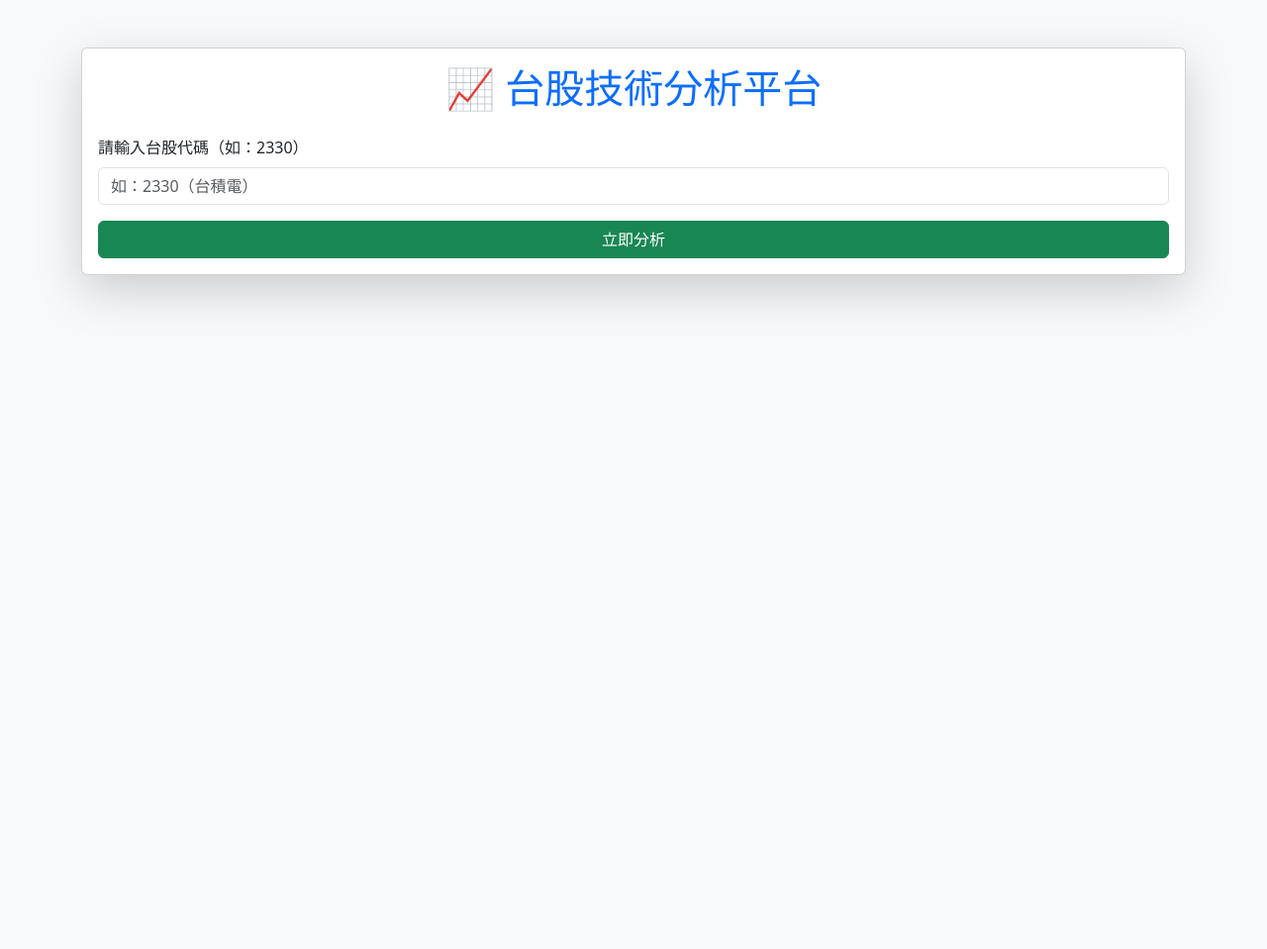
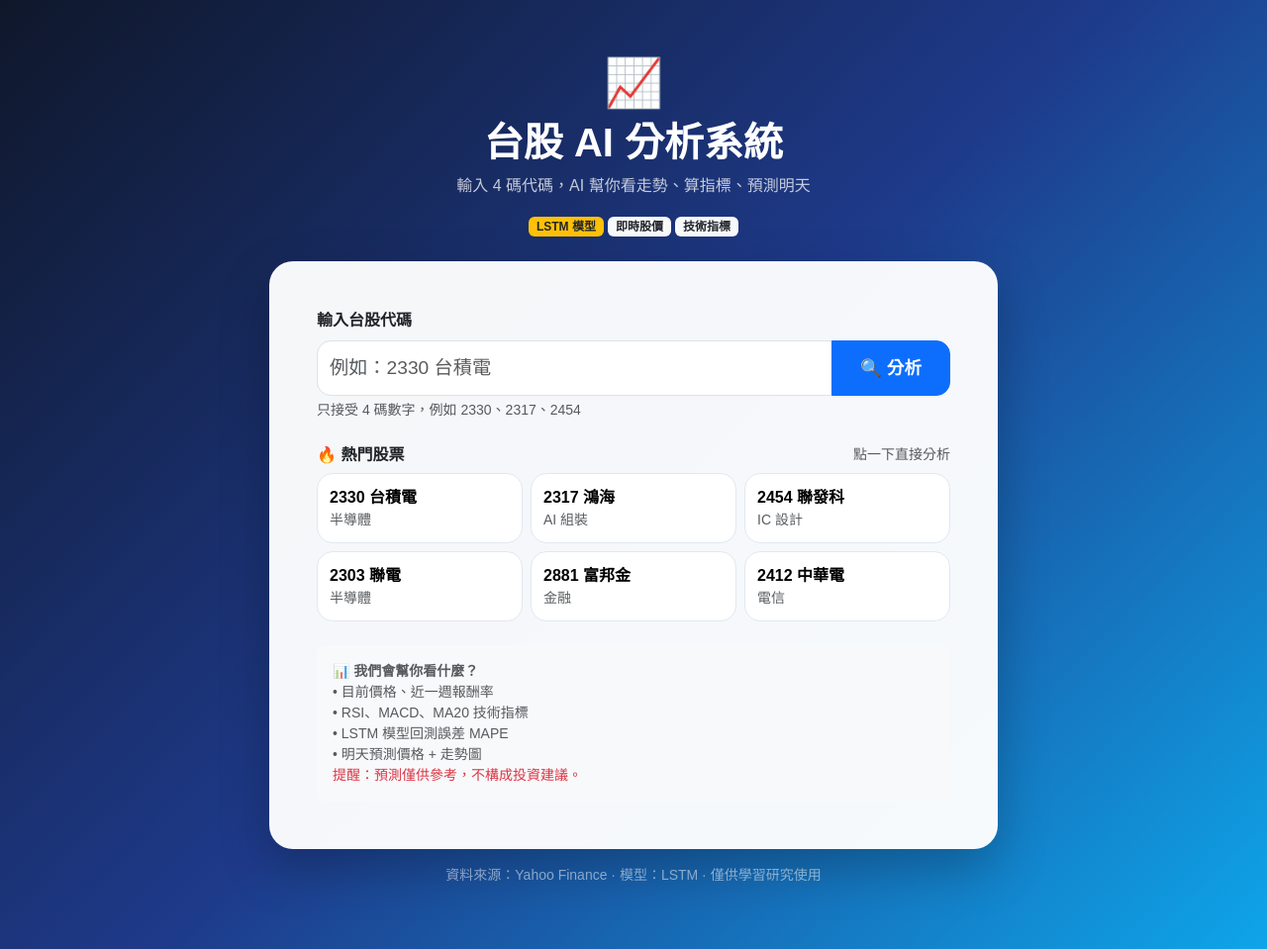
Before and after one commit to steak-code/Taiwan-Stock-Market-Analysis-System, a Flask app: page / in a window 1280 px wide. Shown: the whole page at 99% size. Before the commit the page ends 307 px from the top, so only its background shows below. Run offline with Flask 3, Linux system fonts and the light colour scheme.

Commit message:
美化整站 + 新增功能：熱門股、查詢歷史、載入動畫、KPI 卡片、風險提示

```diff
--- a/app.py
+++ b/app.py
@@ -1,50 +1,82 @@
-from flask import Flask, render_template, request
+from flask import Flask, render_template, request, session
 from stock_analysis import analyze_stock
 import os
 import re
 
 app = Flask(__name__)
+# 這個 key 是用來記你的查詢歷史，之後上線要換一個隨機的，不要用這個
+app.secret_key = os.getenv('FLASK_SECRET_KEY', 'dev-secret-key-change-me')
 
-# 只在自己電腦測試才開 debug，之後要上線要改成 False
-# 可以用環境變數控制，不用每次改程式碼
 DEBUG_MODE = os.getenv('FLASK_DEBUG', 'True') == 'True'
+
+# 熱門股，首頁會顯示
+POPULAR_STOCKS = [
+    {'code': '2330', 'name': '台積電', 'tag': '半導體'},
+    {'code': '2317', 'name': '鴻海', 'tag': 'AI 組裝'},
+    {'code': '2454', 'name': '聯發科', 'tag': 'IC 設計'},
+    {'code': '2303', 'name': '聯電', 'tag': '半導體'},
+    {'code': '2881', 'name': '富邦金', 'tag': '金融'},
+    {'code': '2412', 'name': '中華電', 'tag': '電信'},
+]
 
 @app.route('/', methods=['GET', 'POST'])
 def index():
+    # 從 session 拿歷史，最多留 8 筆
+    history = session.get('history', [])
+
     if request.method == 'POST':
         symbol = request.form.get('symbol', '').strip()
 
-        # 1. 先檢查有沒有輸入
         if not symbol:
-            return render_template('index.html', error="請輸入台股代碼")
+            return render_template('index.html', error="請輸入台股代碼", popular=POPULAR_STOCKS, history=history)
 
-        # 2. 台股就是 4 碼數字，1 碼、5 碼直接擋掉，不用浪費 API
         if not re.match(r'^\d{4}$', symbol):
-            return render_template('index.html', error="請輸入正確的台股代碼，例如：2330 台積電")
+            return render_template('index.html', error="請輸入正確的台股代碼，例如：2330 台積電", popular=POPULAR_STOCKS, history=history)
 
         try:
-            chart_path, backtest_path, recent_text, forecast_text = analyze_stock(symbol)
-            return render_template('result.html', symbol=symbol,
-                        chart_path=chart_path,
-                        backtest_path=backtest_path,
-                        recent_text=recent_text,
-                        forecast_text=forecast_text)
+            chart_path, backtest_path, recent_text, forecast_text, extra = analyze_stock(symbol)
 
+            # 存到歷史，新的放最前面，重複的不要重複存
+            history = [h for h in history if h['code'] != symbol]
+            history.insert(0, {'code': symbol, 'name': extra.get('company_name', symbol)})
+            history = history[:8]
+            session['history'] = history
+
+            # 根據 MAPE 判斷準不準
+            mape = extra.get('mape', 0)
+            if mape < 0.03:
+                accuracy_label = "✅ 模型表現不錯"
+                accuracy_color = "success"
+            elif mape < 0.08:
+                accuracy_label = "⚠️ 模型表現普通，參考就好"
+                accuracy_color = "warning"
+            else:
+                accuracy_label = "❌ 模型誤差較大，請小心參考"
+                accuracy_color = "danger"
+
+            return render_template(
+                'result.html',
+                symbol=symbol,
+                chart_path=chart_path,
+                backtest_path=backtest_path,
+                recent_text=recent_text,
+                forecast_text=forecast_text,
+                extra=extra,
+                accuracy_label=accuracy_label,
+                accuracy_color=accuracy_color,
+                history=history
+            )
         except FileNotFoundError:
-            # 模型不見了，給使用者看簡單的，給你自己看詳細的
             print(f"[ERROR] 模型檔案找不到，symbol={symbol}")
-            return render_template('index.html', error="系統維護中，模型檔案遺失，請聯絡管理員")
+            return render_template('index.html', error="系統維護中，模型檔案遺失", popular=POPULAR_STOCKS, history=history)
         except ValueError as e:
-            # 查不到這支股票，可能是下市、或是代碼打錯
             print(f"[ERROR] 查不到股票 {symbol}: {e}")
-            return render_template('index.html', error=f"查不到 {symbol} 這支股票，請確認代碼是否正確")
+            return render_template('index.html', error=f"查不到 {symbol} 這支股票，請確認代碼是否正確", popular=POPULAR_STOCKS, history=history)
         except Exception as e:
-            # 其他未知錯誤，不要把真正的錯誤秀給使用者看
             print(f"[ERROR] analyze_stock 發生錯誤 symbol={symbol}: {e}")
-            return render_template('index.html', error="分析過程發生錯誤，請稍後再試")
+            return render_template('index.html', error="分析過程發生錯誤，請稍後再試", popular=POPULAR_STOCKS, history=history)
 
-    return render_template('index.html')
+    return render_template('index.html', popular=POPULAR_STOCKS, history=history)
 
 if __name__ == '__main__':
-    # host='0.0.0.0' 才能讓同一個 Wi-Fi 的手機也看到，不然只有自己電腦看得到
     app.run(host='127.0.0.1', port=5000, debug=DEBUG_MODE)
--- a/templates/index.html
+++ b/templates/index.html
@@ -1,30 +1,151 @@
 <!DOCTYPE html>
-<html>
+<html lang="zh-Hant">
 <head>
-    <title>台股分析平台</title>
+    <meta charset="UTF-8">
+    <meta name="viewport" content="width=device-width, initial-scale=1.0">
+    <title>台股 AI 分析系統</title>
     <link href="https://cdn.jsdelivr.net/npm/bootstrap@5.3.0/dist/css/bootstrap.min.css" rel="stylesheet">
+    <style>
+        body {
+            font-family: "Microsoft JhengHei", "PingFang TC", sans-serif;
+            background: linear-gradient(135deg, #0f172a 0%, #1e3a8a 50%, #0ea5e9 100%);
+            min-height: 100vh;
+        }
+        .hero-card {
+            background: rgba(255,255,255,0.96);
+            border-radius: 24px;
+            box-shadow: 0 20px 50px rgba(0,0,0,0.25);
+        }
+        .search-input {
+            height: 56px;
+            font-size: 1.2rem;
+            border-radius: 14px 0 0 14px !important;
+        }
+        .search-btn {
+            height: 56px;
+            border-radius: 0 14px 14px 0 !important;
+            font-size: 1.1rem;
+            font-weight: 700;
+            padding: 0 28px;
+        }
+        .stock-chip {
+            border: 1px solid #e2e8f0;
+            border-radius: 16px;
+            padding: 12px;
+            cursor: pointer;
+            transition: all 0.2s;
+            background: #fff;
+            text-align: left;
+            width: 100%;
+        }
+        .stock-chip:hover {
+            transform: translateY(-2px);
+            box-shadow: 0 8px 20px rgba(0,0,0,0.1);
+            border-color: #3b82f6;
+        }
+        .loading-overlay {
+            display: none;
+            position: fixed; inset: 0;
+            background: rgba(15,23,42,0.75);
+            z-index: 9999;
+            align-items: center; justify-content: center;
+            flex-direction: column; color: #fff;
+        }
+    </style>
 </head>
-<body class="bg-light">
-    <div class="container mt-5">
-        <div class="card shadow-lg">
-            <div class="card-body">
-                <h1 class="card-title text-center text-primary mb-4">📈 台股技術分析平台</h1>
-                <form method="post">
-                    <div class="mb-3">
-                        <label for="symbol" class="form-label">請輸入台股代碼（如：2330）</label>
-                        <input type="text" name="symbol" class="form-control" placeholder="如：2330（台積電）" required>
+<body>
+<div class="container py-4 py-md-5">
+    <div class="text-center text-white mb-4">
+        <div style="font-size: 3rem;">📈</div>
+        <h1 class="fw-bold display-6">台股 AI 分析系統</h1>
+        <p class="opacity-75">輸入 4 碼代碼，AI 幫你看走勢、算指標、預測明天</p>
+        <span class="badge bg-warning text-dark">LSTM 模型</span>
+        <span class="badge bg-light text-dark">即時股價</span>
+        <span class="badge bg-light text-dark">技術指標</span>
+    </div>
+
+    <div class="row justify-content-center">
+        <div class="col-12 col-md-10 col-lg-8">
+            <div class="hero-card p-4 p-md-5">
+
+                {% if error %}
+                <div class="alert alert-danger rounded-3">{{ error }}</div>
+                {% endif %}
+
+                <form method="POST" id="search-form">
+                    <label class="form-label fw-bold">輸入台股代碼</label>
+                    <div class="input-group">
+                        <input type="text" name="symbol" class="form-control search-input" placeholder="例如：2330 台積電" maxlength="4" inputmode="numeric" required>
+                        <button class="btn btn-primary search-btn" type="submit">🔍 分析</button>
                     </div>
-                    <div class="d-grid">
-                        <button type="submit" class="btn btn-success">立即分析</button>
+                    <div class="form-text">只接受 4 碼數字，例如 2330、2317、2454</div>
+                </form>
+
+                <!-- 熱門股 -->
+                <div class="mt-4">
+                    <div class="d-flex justify-content-between align-items-center mb-2">
+                        <h6 class="fw-bold mb-0">🔥 熱門股票</h6>
+                        <span class="text-muted small">點一下直接分析</span>
                     </div>
-                </form>
-                {% if error %}
-                    <div class="alert alert-danger mt-3" role="alert">
-                        錯誤：{{ error }}
+                    <div class="row g-2">
+                        {% for s in popular %}
+                        <div class="col-6 col-md-4">
+                            <button class="stock-chip" onclick="quickSearch('{{ s.code }}')">
+                                <div class="fw-bold">{{ s.code }} {{ s.name }}</div>
+                                <div class="small text-muted">{{ s.tag }}</div>
+                            </button>
+                        </div>
+                        {% endfor %}
                     </div>
+                </div>
+
+                <!-- 歷史 -->
+                {% if history %}
+                <div class="mt-4">
+                    <h6 class="fw-bold">🕘 最近查詢</h6>
+                    <div class="d-flex gap-2 flex-wrap">
+                        {% for h in history %}
+                        <button class="btn btn-outline-secondary btn-sm rounded-pill" onclick="quickSearch('{{ h.code }}')">{{ h.code }} {{ h.name }}</button>
+                        {% endfor %}
+                    </div>
+                </div>
                 {% endif %}
+
+                <div class="mt-4 p-3 bg-light rounded-3 small text-muted">
+                    <b>📊 我們會幫你看什麼？</b><br>
+                    • 目前價格、近一週報酬率<br>
+                    • RSI、MACD、MA20 技術指標<br>
+                    • LSTM 模型回測誤差 MAPE<br>
+                    • 明天預測價格 + 走勢圖<br>
+                    <span class="text-danger">提醒：預測僅供參考，不構成投資建議。</span>
+                </div>
+
             </div>
+            <p class="text-center text-white-50 small mt-3">資料來源：Yahoo Finance · 模型：LSTM · 僅供學習研究使用</p>
         </div>
     </div>
+</div>
+
+<!-- 載入動畫 -->
+<div class="loading-overlay" id="loading">
+    <div class="spinner-border text-light" style="width: 3rem; height: 3rem;" role="status"></div>
+    <h4 class="mt-3">正在分析中...</h4>
+    <p class="opacity-75">第一次查詢會訓練模型，約需 20-40 秒，請稍等</p>
+</div>
+
+<script>
+function quickSearch(code){
+    const input = document.querySelector('input[name="symbol"]');
+    input.value = code;
+    document.getElementById('search-form').submit();
+}
+document.getElementById('search-form').addEventListener('submit', function(){
+    document.getElementById('loading').style.display = 'flex';
+});
+// 只讓使用者打數字
+document.querySelector('input[name="symbol"]').addEventListener('input', function(){
+    this.value = this.value.replace(/[^0-9]/g, '').slice(0,4);
+});
+</script>
 </body>
 </html>
```
Also changed, not shown: stock_analysis.py (+12 -1 lines).
